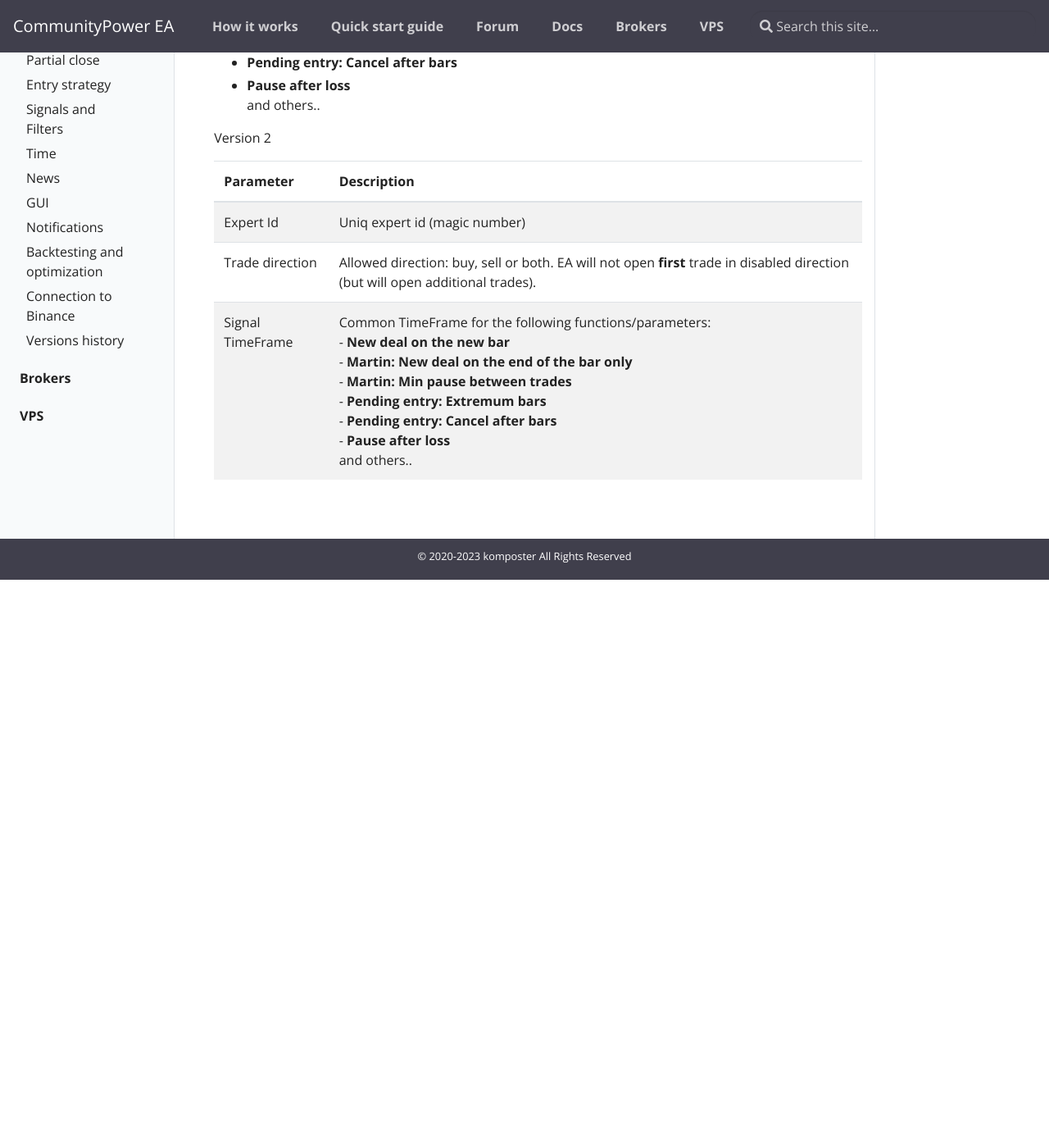
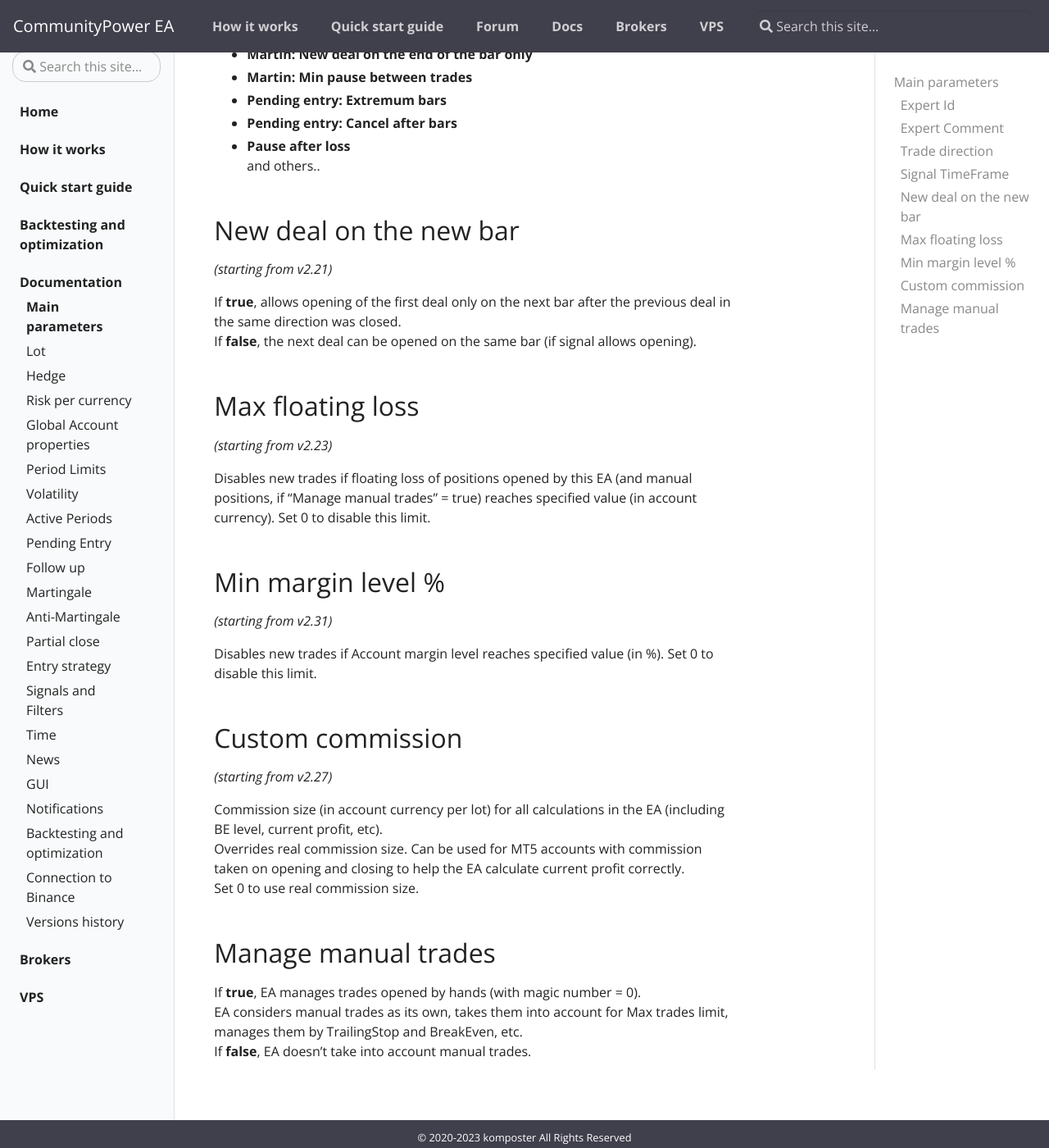
Before and after one commit to komposter/CommunityPowerEA.com, a Jekyll site: the page built from _docs/main.md, in a window 1280 px wide and 1400 px high, scrolled down 783 px. Shown: the whole window at 82% size. Built offline with Jekyll 4.4.1, drawn with Linux system fonts in a browser that asks for light colours; before the commit the page ends 1490 px from its top, so only the background shows below that; some of the changed text lies outside the part shown.

Commit message:
All Main

```diff
--- a/_docs/main.md
+++ b/_docs/main.md
@@ -9,26 +9,24 @@ Version 1
 
 # Main parameters
 
-Full documentation is available on [Google Drive](https://docs.google.com/document/d/1ww1M97H54IBwtCKZDhxtqsTsrtEMKofXHMEWMGCyZNs) (will be moved here soon).
-
-#### Expert Id
+## Expert Id
 
 Uniq expert id (magic number)
 
 
-#### Expert Comment
+## Expert Comment
 
 Comment for positions.
-Leave empty to use “CommunityPower” comment.
+Leave empty to use "CommunityPower" comment.
 
 
-#### Trade direction
+## Trade direction
 
 Allowed direction: buy, sell or both.
 EA will not open **first** trade in disabled direction (but will open additional trades).
 
 
-#### Signal TimeFrame
+## Signal TimeFrame
 
 *(starting from v2.09)* <br/>
 
@@ -42,11 +40,38 @@ Common TimeFrame for the following functions/parameters: <br/>
 and others..
 
 
+## New deal on the new bar
 
-Version 2
+*(starting from v2.21)* <br/>
 
-| Parameter | Description |
-| --------- | ----------- |
-| Expert Id | Uniq expert id (magic number) |
-| Trade direction | Allowed direction: buy, sell or both. EA will not open **first** trade in disabled direction (but will open additional trades). |
-| Signal TimeFrame | Common TimeFrame for the following functions/parameters: <br/> - **New deal on the new bar** <br/> - **Martin: New deal on the end of the bar only** <br/> - **Martin: Min pause between trades** <br/> - **Pending entry: Extremum bars** <br/> - **Pending entry: Cancel after bars** <br/> - **Pause after loss** <br/> and others.. |
+If **true**, allows opening of the first deal only on the next bar after the previous deal in the same direction was closed.<br/>
+If **false**, the next deal can be opened on the same bar (if signal allows opening).
+
+
+## Max floating loss
+
+*(starting from v2.23)*
+
+Disables new trades if floating loss of positions opened by this EA (and manual positions, if “Manage manual trades” = true) reaches specified value (in account currency). Set 0 to disable this limit.
+
+
+## Min margin level %
+
+*(starting from v2.31)*
+
+Disables new trades if Account margin level reaches specified value (in %). Set 0 to disable this limit.
+
+
+## Custom commission
+
+*(starting from v2.27)*
+
+Commission size (in account currency per lot) for all calculations in the EA (including BE level, current profit, etc). <br/>
+Overrides real commission size. Can be used for MT5 accounts with commission taken on opening and closing to help the EA calculate current profit correctly. <br/>
+Set 0 to use real commission size.
+
+## Manage manual trades
+
+If **true**, EA manages trades opened by hands (with magic number = 0).<br/>
+EA considers manual trades as its own, takes them into account for Max trades limit, manages them by TrailingStop and BreakEven, etc.<br/>
+If **false**, EA doesn’t take into account manual trades.
```
